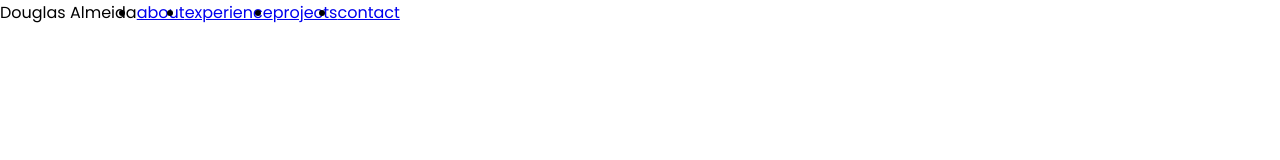
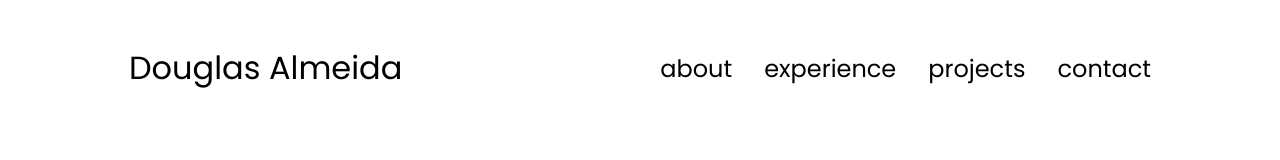
Before and after one commit to dougwowtb/sideproject, a plain HTML site: page side-project/index.html in a window 1280 px wide. Drawn offline with Linux system fonts and the light colour scheme.

Commit message:
nav integration

```diff
--- a/side-project/style.css
+++ b/side-project/style.css
@@ -26,9 +26,43 @@ a, btn {
     transition: all 300ms ease;
 }
 
-/* desktop nav*/
+/* desktop navegacao*/
 
 nav,
 .nav-links {
     display: flex;
 }
+
+nav {
+    justify-content: space-around;
+    align-items: center;
+    height: 17vh;
+}
+
+.nav-links {
+    gap: 2rem;
+    list-style: none;
+    font-size: 1.5rem;
+}
+
+a {
+    color: black;
+    text-decoration: none;
+    text-decoration: white;
+
+}
+
+a:hover {
+    color: grey;
+    text-decoration: underline;
+    text-underline-offset: 1rem;
+    text-decoration-color: rgb(181,181,181);
+}
+
+.logo {
+    font-size: 2rem;
+}
+
+.logo:hover {
+    cursor: default;
+}
```
